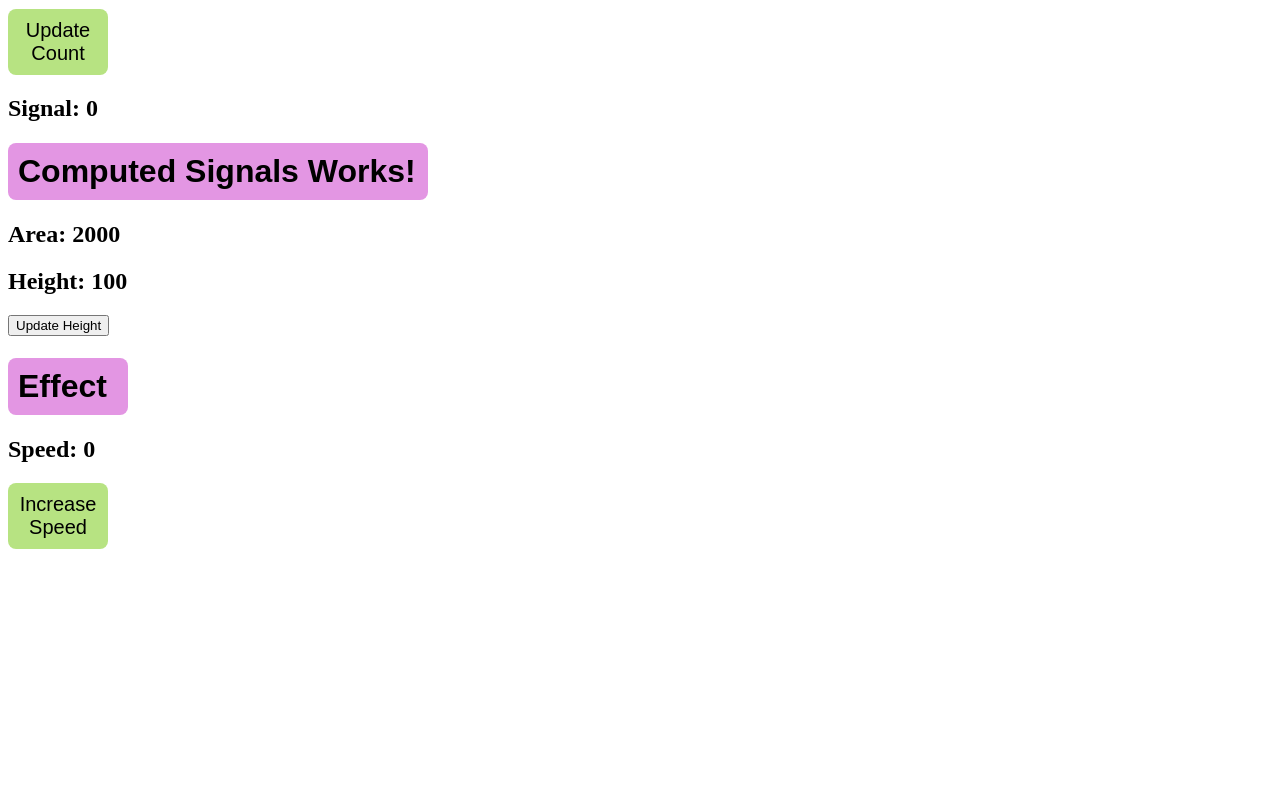
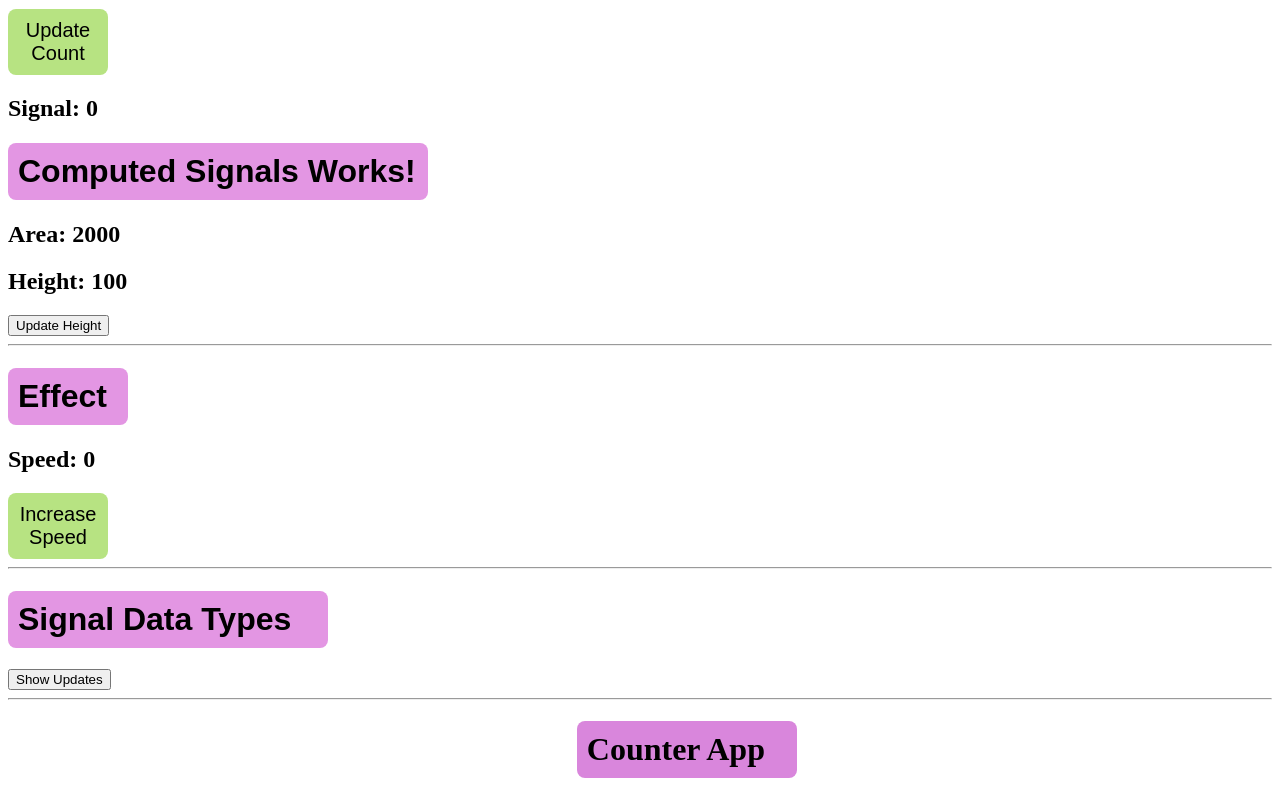
Before and after one commit to kartikeyofficial/Angular, an Angular app in the folder Signal/: page / in a window 1280 px wide. Shown: the part 224-1024 px from the top of the page. Before the commit the page ends 800 px from the top, so only its background shows below. Built offline with nearby package versions, Linux system fonts and the light colour scheme.

Commit message:
Signal Data Type

```diff
--- a/Signal/src/app/app.html
+++ b/Signal/src/app/app.html
@@ -6,3 +6,5 @@
 <h2>Signal: {{count()}}</h2>
 <computed-signals></computed-signals>
 <effect></effect>
+<signal-data-types></signal-data-types>
+<counter-app></counter-app>
--- a/Signal/src/app/app.ts
+++ b/Signal/src/app/app.ts
@@ -2,10 +2,12 @@ import { Component, effect, signal } from '@angular/core';
 import { RouterOutlet } from '@angular/router';
 import { ComputedSignals } from './computed-signals/computed-signals';
 import { Effect } from './effect/effect';
+import { SignalDataTypes } from './signal-data-types/signal-data-types';
+import { CounterApp } from './counter-app/counter-app';
 
 @Component({
   selector: 'app-root',
-  imports: [RouterOutlet,ComputedSignals,Effect],
+  imports: [RouterOutlet,ComputedSignals,Effect,SignalDataTypes,CounterApp],
   templateUrl: './app.html',
   styleUrl: './app.css'
 })
--- /dev/null
+++ b/Signal/src/app/counter-app/counter-app.css
@@ -0,0 +1,8 @@
+h1{
+
+  width: 200px;
+  background-color: #d986dc;
+  padding: 10px;
+  border-radius: 8px;
+  margin-left: 45%;
+}
--- /dev/null
+++ b/Signal/src/app/counter-app/counter-app.html
@@ -0,0 +1,2 @@
+<hr>
+<h1>Counter App</h1>
--- a/Signal/src/app/effect/effect.html
+++ b/Signal/src/app/effect/effect.html
@@ -1,3 +1,5 @@
+<hr>
 <h1>Effect </h1>
 <h2 [style.color]="color">Speed: {{speed()}}</h2>
+
 <button (click)="increaseSpeed()">Increase Speed</button>
--- a/Signal/src/app/effect/effect.ts
+++ b/Signal/src/app/effect/effect.ts
@@ -21,6 +21,11 @@ constructor(){
     if(this.speed()>=120 && this.speed()<160){
       this.color='red';
     }
+    if(this.speed()>=160){
+      this.speed.set(0);
+      this.color='black';
+
+    }
     console.log("Speed: ",this.speed());
 
   })
--- /dev/null
+++ b/Signal/src/app/signal-data-types/signal-data-types.css
@@ -0,0 +1,7 @@
+h1{
+  background-color: #e396e3;
+  padding: 10px;
+  font-family: Arial, Helvetica, sans-serif;
+  width: 300px;
+  border-radius: 8px;
+}
--- /dev/null
+++ b/Signal/src/app/signal-data-types/signal-data-types.html
@@ -0,0 +1,3 @@
+<hr>
+<h1>Signal Data Types</h1>
+<button (click)="handleData">Show Updates</button>
--- /dev/null
+++ b/Signal/src/app/signal-data-types/signal-data-types.ts
@@ -0,0 +1,22 @@
+import { Component, computed, Signal, signal, WritableSignal } from '@angular/core';
+
+@Component({
+  selector: 'signal-data-types',
+  imports: [],
+  templateUrl: './signal-data-types.html',
+  styleUrl: './signal-data-types.css',
+})
+export class SignalDataTypes {
+  data:WritableSignal<string|number|boolean> = signal("Kartikey"); // Signal Data Type
+  data1 = signal<string|number|boolean>("Kartikey");    // Signal Value Data Type
+
+  users:WritableSignal<string[]>= signal(['Banana','Papaya','Grapes']);
+
+  speed:Signal<number> = computed<number>(()=>90)
+  handleData(){
+     this.data.set("Bhumi");
+    this.users.update((item)=>[...item,'bruce'])
+    console.log(this.users);
+
+  }
+}
```
Also changed, not shown: Signal/src/app/counter-app/counter-app.ts (added, +9 -0 lines), 2 other files (tests, documents, lock files or other folders).
